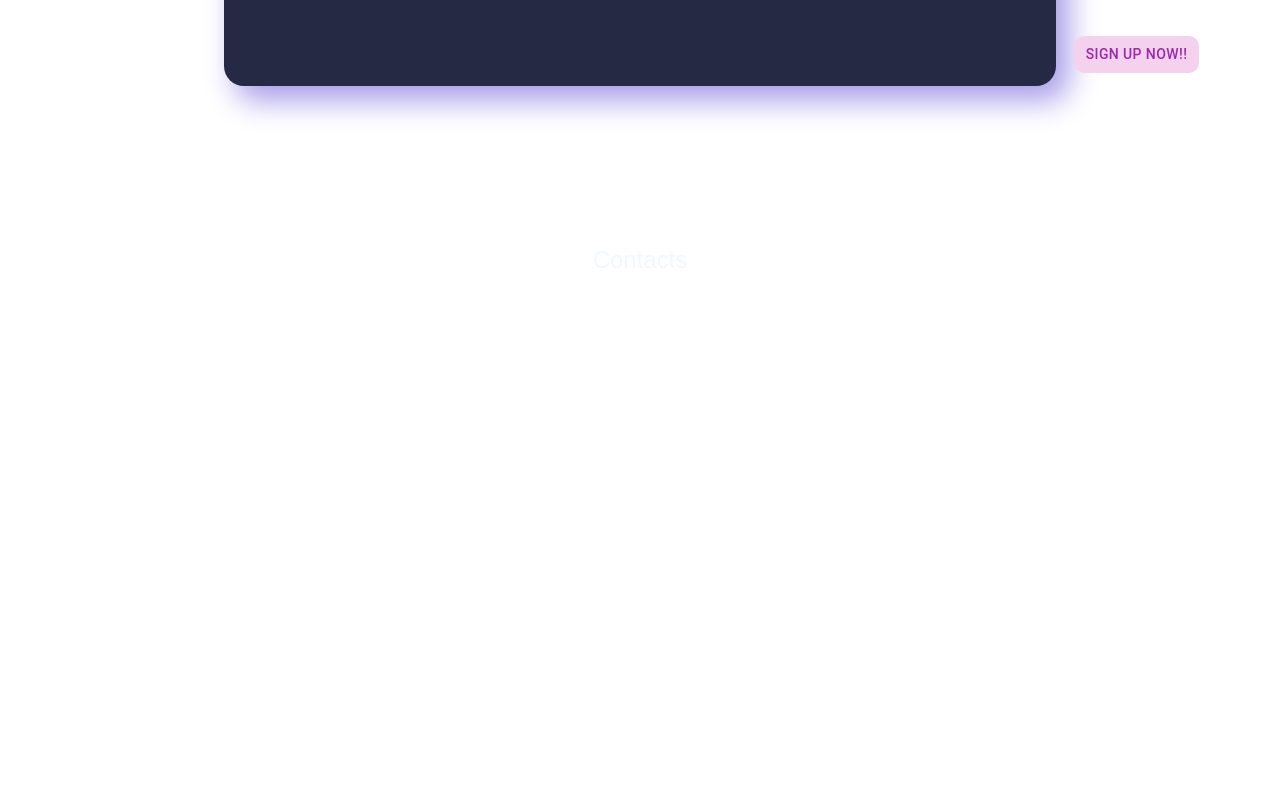
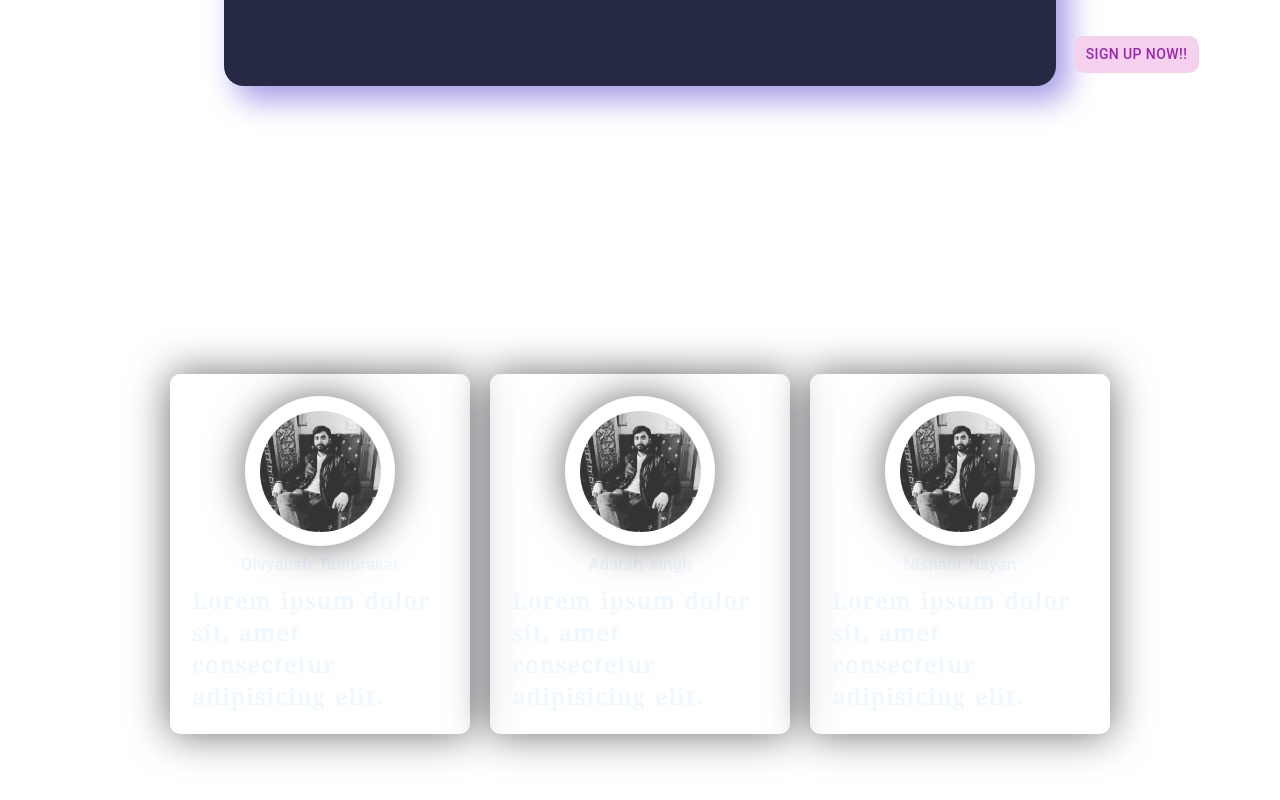
Before and after one commit to divyansh-tamrakar/peace-hub, a React (Create React App) app: page / in a window 1280 px wide. Shown: the part 1561-2361 px from the top of the page. Before the commit the page ends 2195 px from the top, so only its background shows below. Built offline with nearby package versions, Linux system fonts and the light colour scheme; the HTML template or start-up script is replaced by a standard one.

Commit message:
created card

```diff
--- a/src/components/Contacts/Contacts.css
+++ b/src/components/Contacts/Contacts.css
@@ -8,15 +8,73 @@
 }
 
 .contact {
-    height: 60vh;
-    width: 45%;
-    position: relative;
+    height: 100vh;
+    width: 100%;
+    display: flex;
+    justify-content: space-around;
+    align-items: center;
+    /* position: relative; */
     color: aliceblue;
     /* background-color: rgb(44, 40, 40); */
 }
-.title_contact {
-    padding-top: 60px;
-    font-size: 1.5rem;
-    text-align: center;
-    margin: 2rem 0;
+
+.card {
+    position: relative;
+    padding: 15px;
+    align-items: center;
+    display: flex;
+    justify-content: space-around;
 }
+
+.card-items,
+.img-area {
+    /* background-color: rgba(255,255,255,0.13); */
+    border-radius: 10px;
+    backdrop-filter: blur(10px);
+    border: 2px solid rgba(255,255,255,0.1);
+    box-shadow: 0 0 40px rgba(8,7,16,0.6);
+}
+
+.card-items {
+    position: relative;
+    width: 300px;
+    padding: 20px;
+    border-radius: 10px;
+    display: flex;
+    align-items: center;
+    justify-content: center;
+    flex-direction: column;
+    margin: 10px;
+}
+
+.card-items .img-area{
+    height: 150px;
+    width: 150px;
+    border-radius: 50%;
+    display: flex;
+    align-items: center;
+    justify-content: center;
+}
+
+.img-area .inner-area{
+    height: calc(100% - 25px);
+    width: calc(100% - 25px);
+    border-radius: 50%;
+}
+
+.inner-area img{
+    height: 100%;
+    width: 100%;
+    border-radius: 50%;
+    object-fit: cover;
+}
+
+.card-items h4 {
+    word-spacing: 2px;
+    padding-top: 10px;
+}
+
+.card-items p {
+    padding-top: 10px;
+    text-align: left;
+}
--- a/src/components/Contacts/Contacts.jsx
+++ b/src/components/Contacts/Contacts.jsx
@@ -1,11 +1,26 @@
 import React from 'react'
 import '../Contacts/Contacts.css'
+import TeamMembers from "../Data/TeamMember";
 
 const Contacts = () => {
   return (
     <div className='contact' id='contactId'>
-      <div className='title_contact'>
-        Contacts
+      <div className='card'>
+        {
+          TeamMembers.map((members) => {
+            return (
+              <div className='card-items' id={members.id}>
+                <div className="img-area">
+                  <div className="inner-area">
+                    <img src={members.img} alt="#" />
+                  </div>
+                </div>
+                <h4>{members.name}</h4>
+                <p>{members.about}</p>
+            </div>
+            )
+          })
+        }
       </div>
     </div>
   )
--- /dev/null
+++ b/src/components/Data/TeamMember.js
@@ -0,0 +1,22 @@
+const TeamMembers = [
+    {
+        'id': 1,
+        'name': 'Divyansh Tambrakar',
+        'img': 'Gallery/01.jpg',
+        'about': 'Lorem ipsum dolor sit, amet consectetur adipisicing elit.'
+    },
+    {
+        'id': 2,
+        'name': 'Adarsh singh',
+        'img': 'Gallery/01.jpg',
+        'about': 'Lorem ipsum dolor sit, amet consectetur adipisicing elit.'
+    },
+    {
+        'id': 3,
+        'name': 'Nishant Nayan',
+        'img': 'Gallery/01.jpg',
+        'about': 'Lorem ipsum dolor sit, amet consectetur adipisicing elit.'
+    }
+]
+
+export default TeamMembers
```
Also changed, not shown: public/Gallery/01.jpg (added).
